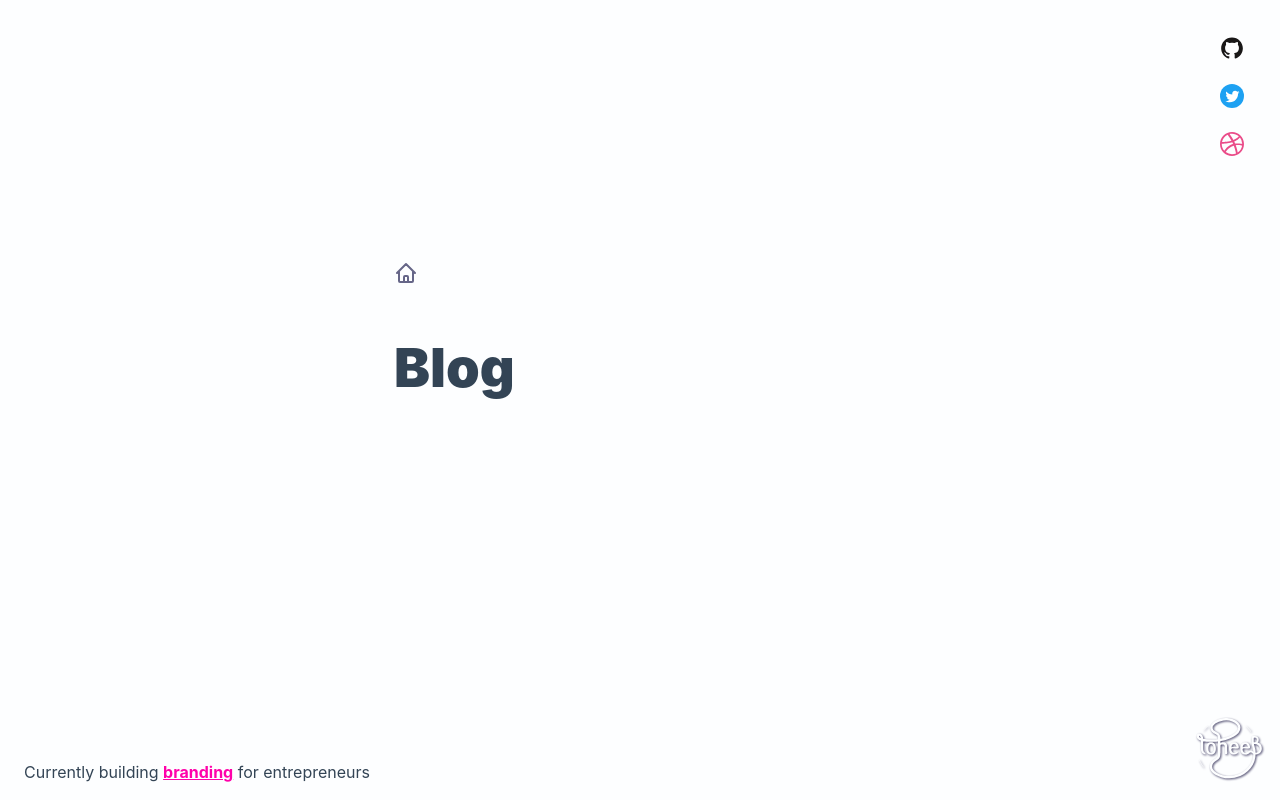
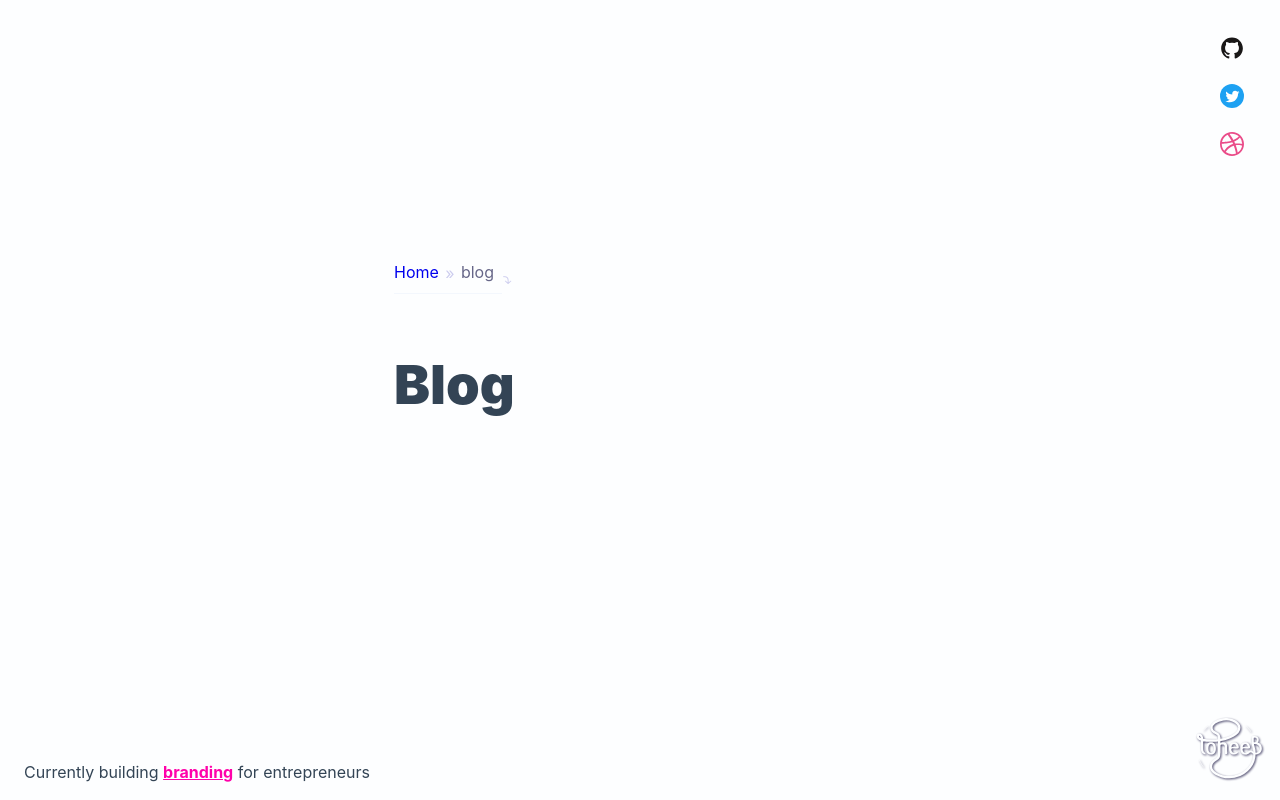
Before and after one commit to Toheeb/toheebdotcom, an Eleventy site: page src/_theme/blog.njk in a window 1280 px wide. Built offline with nearby package versions, Linux system fonts and the light colour scheme; Eleventy itself is replaced by a stand-in of ours; files that its build step writes are made by us from their sources.

Commit message:
Add breadcrumb navigation

```diff
--- a/src/_theme/blog.njk
+++ b/src/_theme/blog.njk
@@ -6,9 +6,7 @@ permalink: "/blog/"
 
     <main class="single-page">
 
-        <a href="/">
-            <svg class="home-link" width="24" fill="none" stroke="currentColor" viewBox="0 0 24 24" xmlns="http://www.w3.org/2000/svg"><path stroke-linecap="round" stroke-linejoin="round" stroke-width="2" d="M3 12l2-2m0 0l7-7 7 7M5 10v10a1 1 0 001 1h3m10-11l2 2m-2-2v10a1 1 0 01-1 1h-3m-6 0a1 1 0 001-1v-4a1 1 0 011-1h2a1 1 0 011 1v4a1 1 0 001 1m-6 0h6"></path></svg>
-        </a>
+        {% include "breadcrumb.njk" %}
 
         <h1 class="h1">Blog</h1>
 
--- a/src/_theme/styles/home.css
+++ b/src/_theme/styles/home.css
@@ -296,6 +296,56 @@ S T R U C T U R E
   --scale6: calc(var(--scale5) * var(--int));
 }
 
+
+.breadcrumb-list {
+  display: flex;
+  list-style: none;
+  margin: 0 0 3rem 0;
+  padding: 0.5rem 0;
+
+  position: sticky;
+  top: 0;
+  background-color: rgb(253, 254, 255);
+}
+
+.breadcrumb-list__item {
+  display: inline-flex;
+  border-bottom: 1px solid rgba(200, 220, 242,0.2);
+  padding: 0.4rem 0;
+}
+
+.breadcrumb-list__item:after {
+  content: '\000bb';
+  padding: 0 0.4rem;
+  color: #cce;
+
+  position: relative;
+  top: 1px;
+}
+
+.breadcrumb-list__item:last-child {
+  color: #668;
+
+  position: relative;
+  padding-right: 0.5rem;
+}
+
+.breadcrumb-list__item:last-child:after {
+  content: '\02935';
+  /* border-bottom:1px solid red; */
+
+  position: absolute;
+  top: 0.8em;
+  right: -1rem;
+}
+
+.breadcrumb-list__link {
+  text-decoration: none;
+}
+
+
+
+
 .single-page {
   width: 100%;
   max-width: 540px;
--- /dev/null
+++ b/src/_theme/templates/breadcrumb.njk
@@ -0,0 +1,29 @@
+
+<ol class="breadcrumb-list">
+    <li class="breadcrumb-list__item">
+        <a href="/" class="breadcrumb-list__link">
+            Home
+        </a>
+    </li>
+
+    {% for path in page.url.slice(1, -1).split('/') %}
+
+        <li class="breadcrumb-list__item">
+
+            {% if loop.last %}
+                {% if  path.length > 10 %}
+                    {{  path.slice(0, 10) }}...
+                {% else %}
+                    {{ path }}
+                {% endif %}
+            {% else %}
+                <a href="{{ page.url.slice(0, page.url.indexOf('/' + path + '/')) + '/' + path + '/' }}" class="breadcrumb-list__link">
+                    {{  path }}
+                </a>
+            {% endif %}
+
+        </li>
+
+    {% endfor %}
+
+</ol>
--- a/src/_theme/templates/single.njk
+++ b/src/_theme/templates/single.njk
@@ -3,10 +3,7 @@
 
     <div class="single-page">
 
-        <a href="/blog" class="home-link">
-            <svg width="24" class="home-link__icon" fill="none" stroke="currentColor" viewBox="0 0 24 24" xmlns="http://www.w3.org/2000/svg"><path stroke-linecap="round" stroke-linejoin="round" stroke-width="2" d="M7 16l-4-4m0 0l4-4m-4 4h18"></path></svg>
-            Blog
-        </a>
+        {% include "breadcrumb.njk" %}
 
         <div class="blog">
             {{ content | safe }}
```
